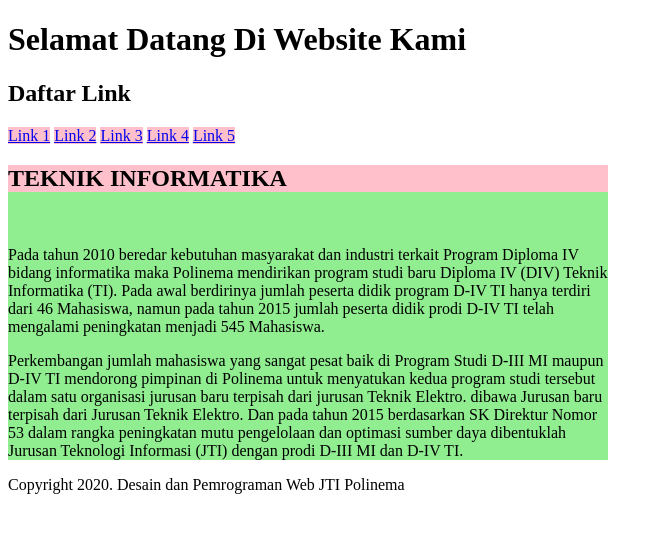
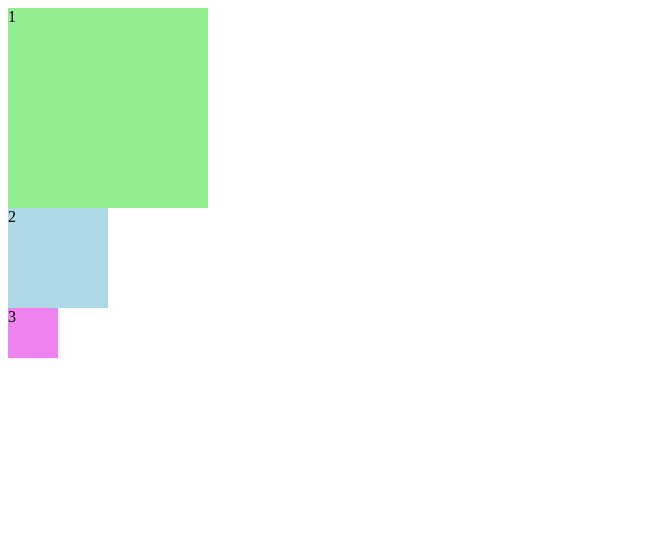
Before and after one commit to tjahjoe/PemrogramanWEB_2G_30, a PHP site: page / in a window 1280 px wide. Shown: the top 533 px of the page, without its empty margins (0-663 px from the left). Run offline with PHP 8.4, Linux system fonts and the light colour scheme.

Commit message:
Pertemuan2_Praktikum16_Soal25_30

```diff
--- a/dasarWeb/Pertemuan2/index.html
+++ b/dasarWeb/Pertemuan2/index.html
@@ -1,50 +1,12 @@
 <!DOCTYPE html>
 <html>
     <head>
-        <title>CSS Layouting</title>
-        <style>
-            a{
-                background-color: pink;
-            }
-            .main{
-                width: 600px;
-                background-color: lightgreen;
-            }
-            .main h2{
-                background-color: pink;
-            }
-        </style>
+        <title>Latihan Margin</title>
+        <link rel="stylesheet" type="text/css" href="style.css">
     </head>
     <body>
-        <div class="header">
-            <h1>Selamat Datang Di Website Kami</h1>
-        </div>
-
-        <div class="navigasi">
-            <h2>Daftar Link</h2>
-            <a href="#">Link 1</a>
-            <a href="#">Link 2</a>
-            <a href="#">Link 3</a>
-            <a href="#">Link 4</a>
-            <a href="#">Link 5</a>
-        </div>
-
-        <div class="main">
-            <h2>TEKNIK INFORMATIKA</h2>
-            <img src="">
-            <p>Pada tahun 2010 beredar kebutuhan masyarakat dan industri terkait Program Diploma IV bidang informatika maka Polinema
-                mendirikan program studi baru Diploma IV (DIV) Teknik Informatika (TI). Pada awal berdirinya jumlah peserta didik program D-IV TI
-                hanya terdiri dari 46 Mahasiswa, namun pada tahun 2015 jumlah peserta didik prodi D-IV TI telah mengalami peningkatan menjadi 545
-                Mahasiswa.</p>
-
-            <p>Perkembangan jumlah mahasiswa yang sangat pesat baik di Program Studi D-III MI maupun D-IV TI mendorong pimpinan di Polinema
-                untuk menyatukan kedua program studi tersebut dalam satu organisasi jurusan baru terpisah dari jurusan Teknik Elektro. dibawa
-                Jurusan baru terpisah dari Jurusan Teknik Elektro. Dan pada tahun 2015 berdasarkan SK Direktur Nomor 53 dalam rangka peningkatan
-                mutu pengelolaan dan optimasi sumber daya dibentuklah Jurusan Teknologi Informasi (JTI) dengan prodi D-III MI dan D-IV TI.</p>
-        </div>
-
-        <div class="copyright">
-            <p>Copyright 2020. Desain dan Pemrograman Web JTI Polinema</p>
-        </div>
+        <div class="satu">1</div>
+        <div class="dua">2</div>
+        <div class="tiga">3</div>
     </body>
 </html>
--- a/dasarWeb/Pertemuan2/style.css
+++ b/dasarWeb/Pertemuan2/style.css
@@ -1,35 +1,17 @@
-h2{
-    color: orange;
-    font-family: 'Trebuchet MS';
-    text-align: center;
+.satu{
+    width: 200px;
+    height: 200px;
+    background-color: lightgreen;
 }
 
-.kotak{
-    padding: 50px;
+.dua{
     width: 100px;
-    color: #fff;
-    margin: 10px;
-    background: orange;
+    height: 100px;
+    background-color: lightblue;
 }
 
-#kotak{
-    width: 400px;
-    color: #fff;
-    background: blue;
-    padding: 50px;
+.tiga{
+    width: 50px;
+    height: 50px;
+    background-color: violet;
 }
-
-/* body{
-    background: lightcyan;
-    color: white;
-} */
-
-/* body{
-    background: url('bunga2.png');
-    color: white;
-} */
-
-body{
-    background: url('img/tree1.png'), url('img/field1.jpeg');
-    background-repeat: no-repeat, repeat;
-}
```
